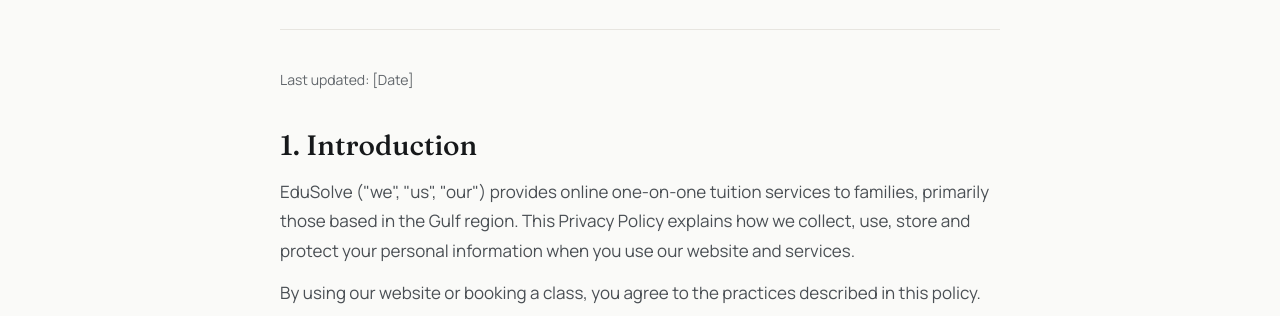
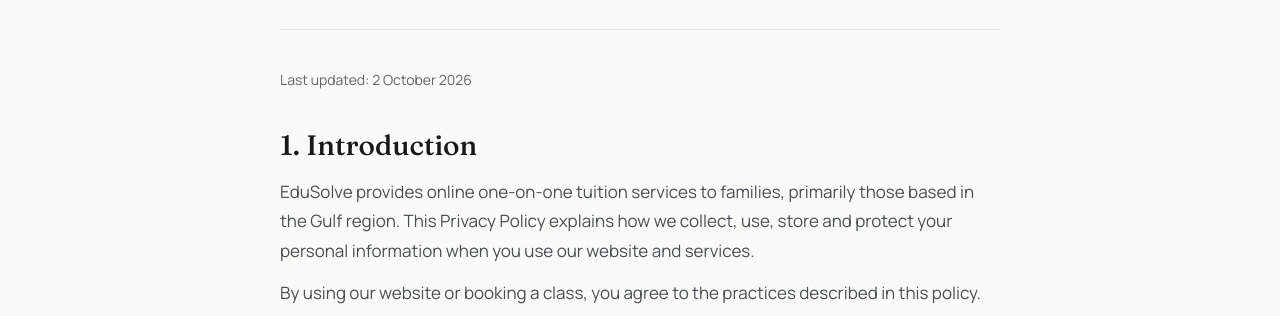
Before and after one commit to alextrade022-creator/Edusolvelearn-website, a Next.js app: page /privacy in a window 1280 px wide. Shown: the part 364-680 px from the top of the page. Built offline with nearby package versions, Linux system fonts and the light colour scheme.

Commit message:
content: legal pages last-updated date, simpler privacy introduction

```diff
--- a/src/app/privacy/page.tsx
+++ b/src/app/privacy/page.tsx
@@ -16,7 +16,7 @@
       title="Privacy policy"
       intro="How we collect, use and protect your family’s information."
       sections={PRIVACY_SECTIONS}
-      updated="[Date]"
+      updated="2 October 2026"
     />
   );
 }
--- a/src/app/terms/page.tsx
+++ b/src/app/terms/page.tsx
@@ -16,7 +16,7 @@
       title="Terms & conditions"
       intro="The terms that apply when you use our website and tuition services."
       sections={TERMS_SECTIONS}
-      updated="[Date]"
+      updated="2 October 2026"
     />
   );
 }
--- a/src/content/legal.ts
+++ b/src/content/legal.ts
@@ -10,7 +10,7 @@
   {
     heading: '1. Introduction',
     body: [
-      'EduSolve ("we", "us", "our") provides online one-on-one tuition services to families, primarily those based in the Gulf region. This Privacy Policy explains how we collect, use, store and protect your personal information when you use our website and services.',
+      'EduSolve provides online one-on-one tuition services to families, primarily those based in the Gulf region. This Privacy Policy explains how we collect, use, store and protect your personal information when you use our website and services.',
       'By using our website or booking a class, you agree to the practices described in this policy.',
     ],
   },
```
